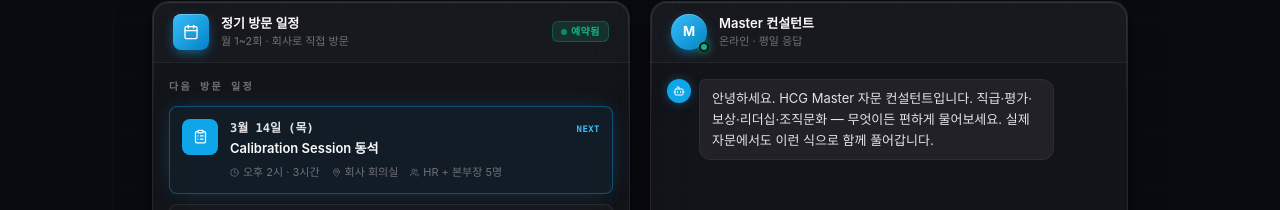
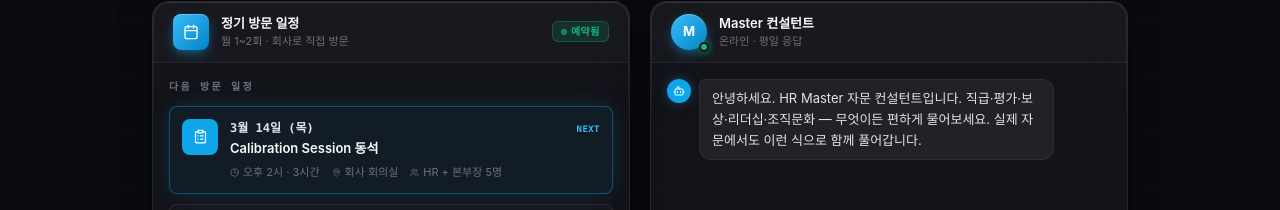
Before and after one commit to skyyoung2030-star/hradvisory, a React (Vite) app: page /tour/2-demo in a window 1280 px wide. Shown: the part 426-636 px from the top of the page. Built offline with nearby package versions, Linux system fonts and the light colour scheme; no server answers; a web font is replaced by a local one.

Commit message:
Updated Step2Demo.tsx

```diff
--- a/src/pages/Step2Demo.tsx
+++ b/src/pages/Step2Demo.tsx
@@ -20,7 +20,7 @@ const SUGGESTED: { number: string; q: string }[] = [
 
 const SEED: ChatMessage = {
   role: "assistant",
-  content: "안녕하세요. HCG Master 자문 컨설턴트입니다. 직급·평가·보상·리더십·조직문화 — 무엇이든 편하게 물어보세요. 실제 자문에서도 이런 식으로 함께 풀어갑니다.",
+  content: "안녕하세요. HR Master 자문 컨설턴트입니다. 직급·평가·보상·리더십·조직문화 — 무엇이든 편하게 물어보세요. 실제 자문에서도 이런 식으로 함께 풀어갑니다.",
 };
 
 export default function Step2Demo() {
```
